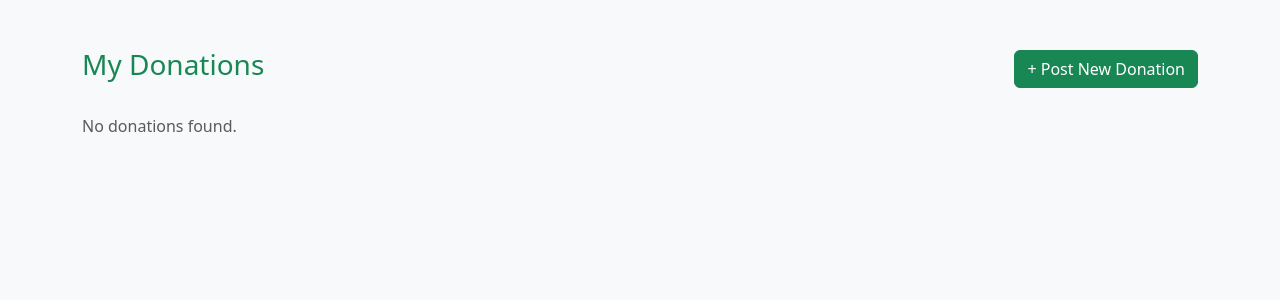
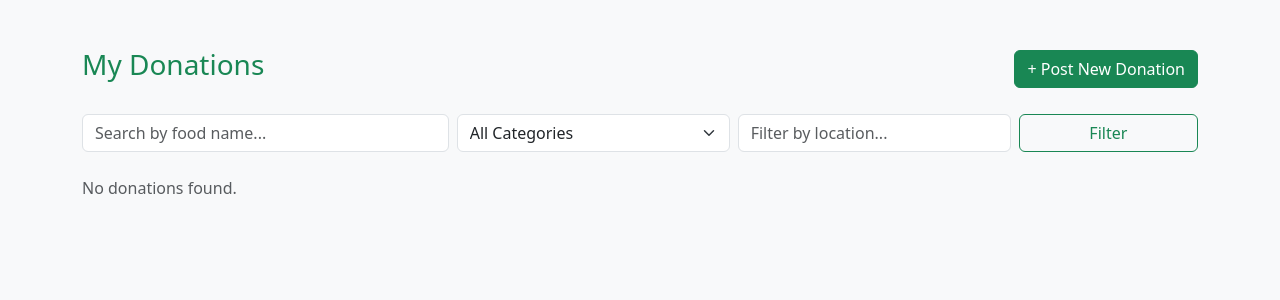
Before and after one commit to tawheedul-islam/FoodLink-Food-Waste-Donation-System, a Django app: page /donations/ in a window 1280 px wide. Shown: the part 56-356 px from the top of the page. Run offline with Django 5.2, Linux system fonts and the light colour scheme; the visitor is signed in with stand-in values (Sample User, id 1); data that the repository does not hold is empty.

Commit message:
Added search and filter functionality

```diff
--- a/donations/views.py
+++ b/donations/views.py
@@ -10,7 +10,30 @@ def donation_list(request):
         donations = FoodDonation.objects.filter(donor=request.user).order_by('-created_at')
     else:
         donations = FoodDonation.objects.filter(status='posted').order_by('-created_at')
-    return render(request, 'donations/donation_list.html', {'donations': donations})
+
+    # Search by food name
+    query = request.GET.get('q')
+    if query:
+        donations = donations.filter(food_name__icontains=query)
+
+    # Filter by category
+    category = request.GET.get('category')
+    if category:
+        donations = donations.filter(category=category)
+
+    # Filter by location
+    location = request.GET.get('location')
+    if location:
+        donations = donations.filter(pickup_location__icontains=location)
+
+    context = {
+        'donations': donations,
+        'category_choices': FoodDonation.CATEGORY_CHOICES,
+        'selected_category': category,
+        'query': query or '',
+        'location': location or '',
+    }
+    return render(request, 'donations/donation_list.html', context)
 
 @login_required
 def donation_create(request):
--- a/templates/donations/donation_list.html
+++ b/templates/donations/donation_list.html
@@ -10,6 +10,26 @@
         <a href="{% url 'donation_create' %}" class="btn btn-success">+ Post New Donation</a>
     {% endif %}
 </div>
+
+<form method="GET" class="row g-2 mb-4">
+    <div class="col-md-4">
+        <input type="text" name="q" class="form-control" placeholder="Search by food name..." value="{{ query }}">
+    </div>
+    <div class="col-md-3">
+        <select name="category" class="form-select">
+            <option value="">All Categories</option>
+            {% for value, label in category_choices %}
+                <option value="{{ value }}" {% if selected_category == value %}selected{% endif %}>{{ label }}</option>
+            {% endfor %}
+        </select>
+    </div>
+    <div class="col-md-3">
+        <input type="text" name="location" class="form-control" placeholder="Filter by location..." value="{{ location }}">
+    </div>
+    <div class="col-md-2">
+        <button type="submit" class="btn btn-outline-success w-100">Filter</button>
+    </div>
+</form>
 
 <div class="row">
     {% for donation in donations %}
```
